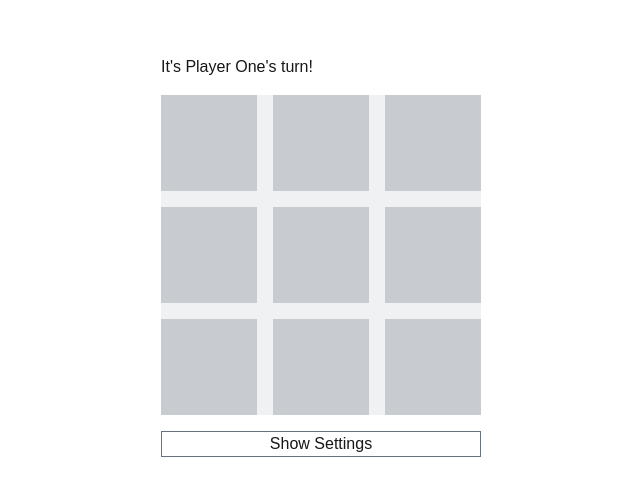
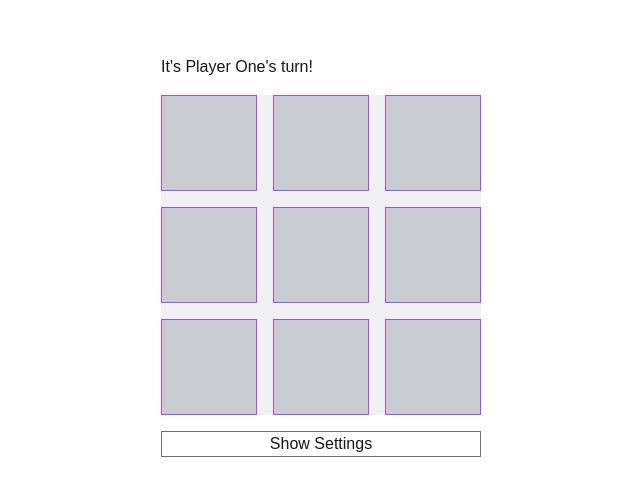
Before and after one commit to Bfw72886/tic-tac-toe, a Next.js app: page / in a window 1280 px wide. Shown: the part 144-640 px from the top of the page, without its empty margins (319-959 px from the left). Built offline with nearby package versions, Linux system fonts and the light colour scheme.

Commit message:
Add border for better visibility

```diff
--- a/app/ui/Symbol.tsx
+++ b/app/ui/Symbol.tsx
@@ -8,7 +8,7 @@ type PageProps = {
 };
 
 export default function Symbol({ value, onClick }: PageProps) {
-  const iconColor = "#AA00FF";
+  const iconColor = "#ad46ff";
 
   function Icon() {
     if (value === cellValue.X) {
@@ -55,7 +55,10 @@ export default function Symbol({ value, onClick }: PageProps) {
   }
 
   return (
-    <div className="bg-gray-500/30 p-2" onClick={onClick}>
+    <div
+      className="bg-gray-500/30 p-2 border border-purple-500"
+      onClick={onClick}
+    >
       <Icon />
     </div>
   );
```
